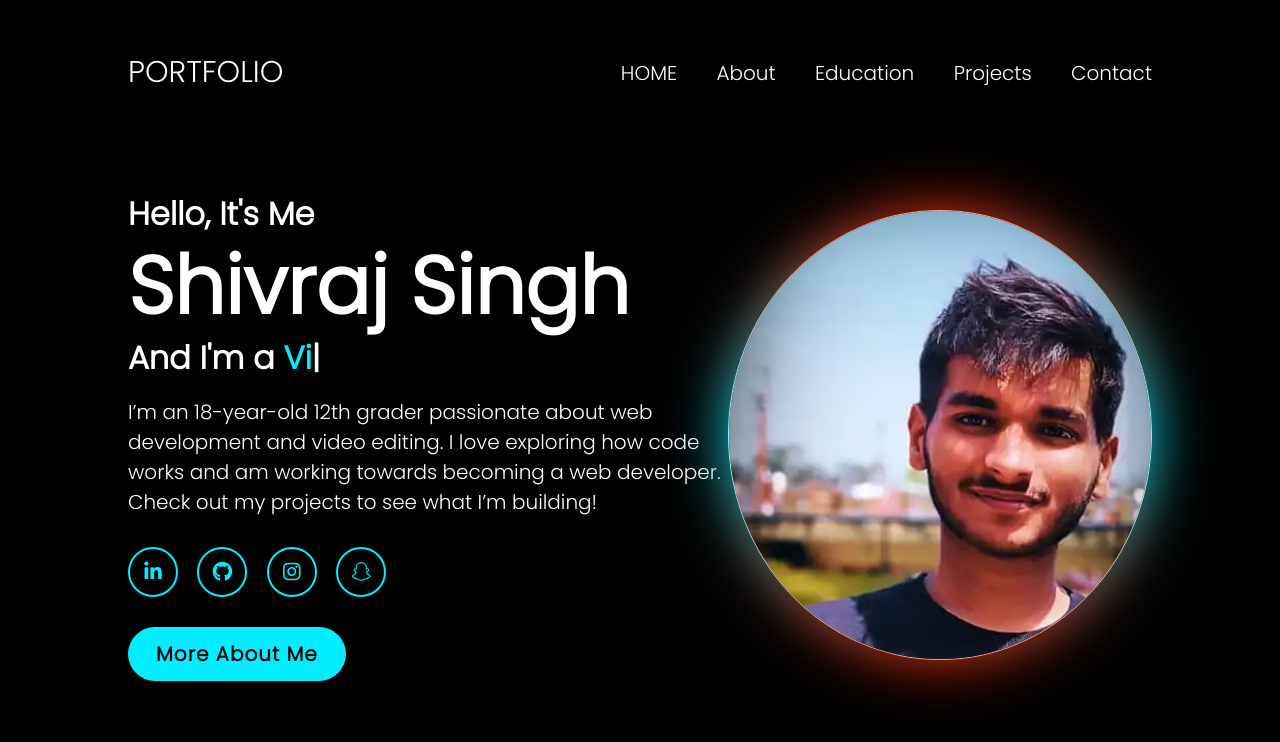
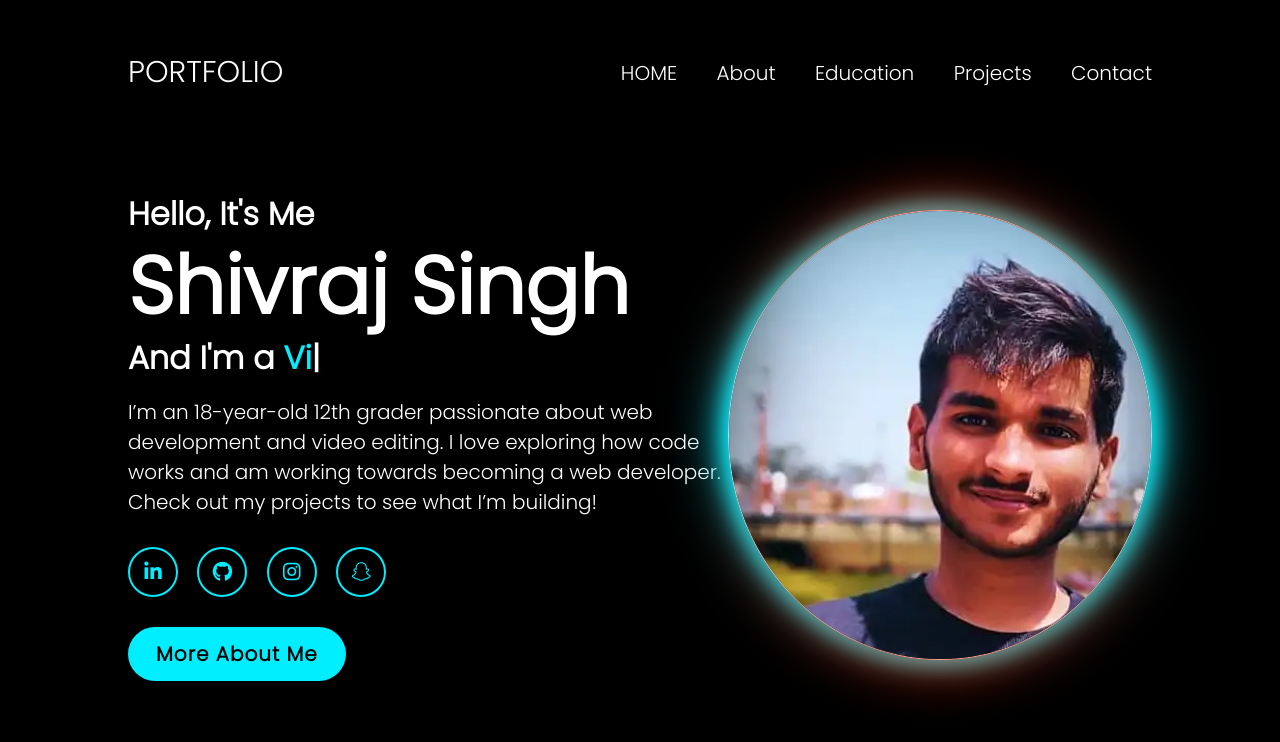
Before and after one commit to Shivraj2209/Portfolio, a plain HTML site: page index.html in a window 1280 px wide. In both pictures the pointer is over the element 940 px from the left and 435 px from the top of the page. Drawn offline with nearby package versions, Linux system fonts and the light colour scheme.

Commit message:
Update style.css
Added Hovering effect to image

```diff
--- a/style.css
+++ b/style.css
@@ -155,6 +155,10 @@ body{
     filter: blur(30px);
 }
 
+.img-box:hover {
+    box-shadow: 0px 0px 20px #0ef, 0px 0px 30px #0ef;
+}
+
 .img-box::after {
     position: absolute;
     content: "";
```
